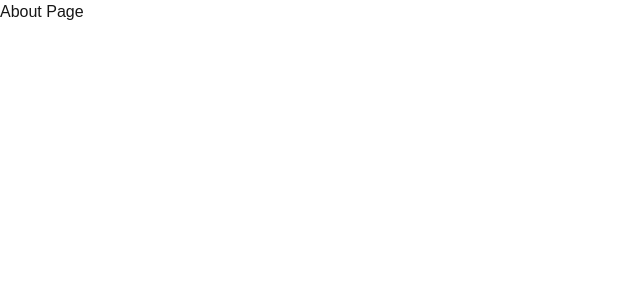
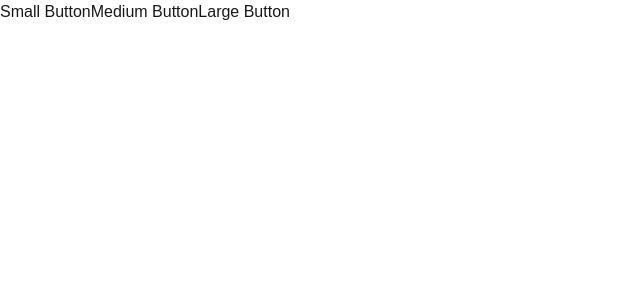
Before and after one commit to Milkitalu/alx-project-0x02-setup, a Next.js app in the folder alx-project-0x02/: page /about in a window 1280 px wide. Shown: the top 300 px of the page, without its empty margins (0-640 px from the left). Built offline with nearby package versions, Linux system fonts and the light colour scheme.

Commit message:
After components/common/Button.tsx,pages/about.tsx is created and its content is updated

```diff
--- /dev/null
+++ b/alx-project-0x02/components/common/Button.tsx
@@ -0,0 +1,13 @@
+
+import React from 'react';
+   import { ButtonProps } from '@/interfaces';
+
+   const Button: React.FC<ButtonProps> = ({ size, shape, children }) => {
+     return (
+       <button className={`${size} ${shape}`}>
+         {children}
+       </button>
+     );
+   };
+
+   export default Button;
--- a/alx-project-0x02/components/common/PostModal.tsx
+++ b/alx-project-0x02/components/common/PostModal.tsx
@@ -11,6 +11,7 @@ import React, { useState } from 'react';
 
      return (
        <div>
+        <form action="">
          <input
            type="text"
            value={title}
@@ -23,6 +24,7 @@ import React, { useState } from 'react';
            placeholder="Content"
          />
          <button onClick={handleSubmit}>Submit</button>
+         </form>
        </div>
      );
    };
--- a/alx-project-0x02/interfaces/index.ts
+++ b/alx-project-0x02/interfaces/index.ts
@@ -4,3 +4,8 @@ export interface CardProps {
     title: string;
     content: string;
   }
+
+  export interface ButtonProps {
+    size: 'small' | 'medium' | 'large';
+    shape: 'rounded-sm' | 'rounded-md' | 'rounded-full';
+  }
--- a/alx-project-0x02/pages/about.tsx
+++ b/alx-project-0x02/pages/about.tsx
@@ -1,8 +1,14 @@
+
+import React from 'react';
+   import Button from '@/components/common/Button';
 
    const About = () => {
+
      return (
        <div>
-        <h1>About Page</h1>
+         <Button size="small" shape="rounded-sm">Small Button</Button>
+         <Button size="medium" shape="rounded-md">Medium Button</Button>
+         <Button size="large" shape="rounded-full">Large Button</Button>
        </div>
      );
    };
```
Lines whose indentation alone changed are shown as unchanged.
